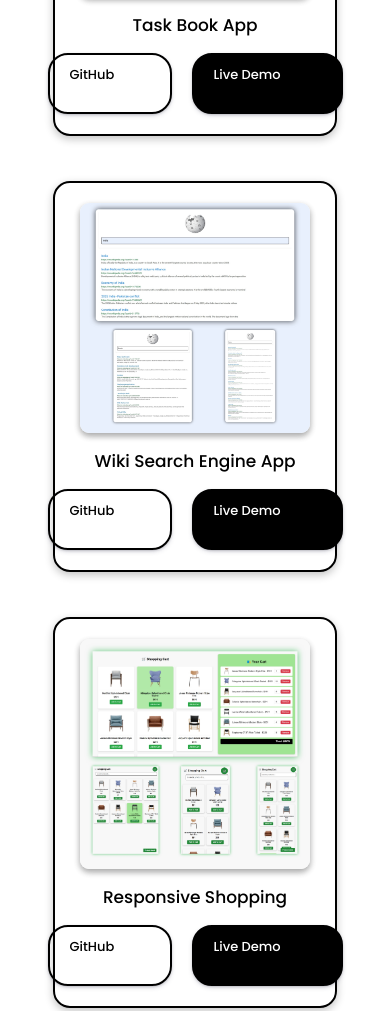
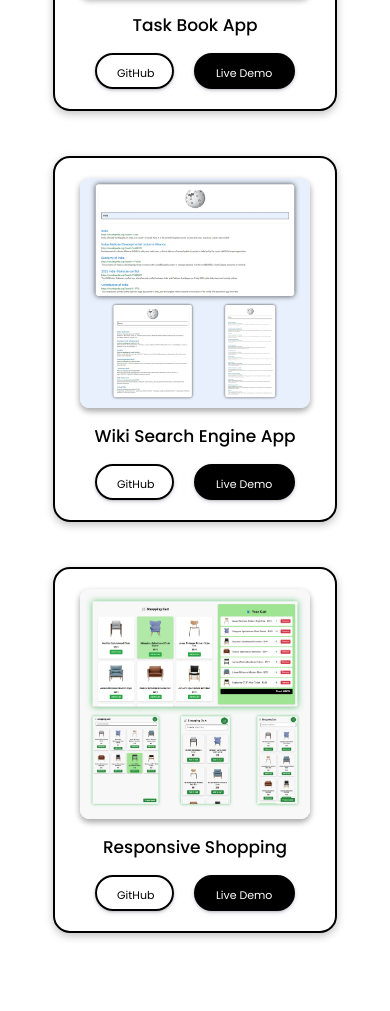
Before and after one commit to AnjaneyuluMedarapu/Portfolio, a plain HTML site: page index.html in a window 390 px wide. Shown: the part 3796-4807 px from the top of the page. Drawn offline with Linux system fonts and the light colour scheme.

Commit message:
font size updated for projects button

```diff
--- a/sec4.css
+++ b/sec4.css
@@ -57,16 +57,18 @@
 }
 
 #githubBtn{
-    width: 60px;
+    width: 50px;
     font-weight: 500;
-    font-size: 12px;
-    height: 17px;
+    font-size: 11px;
+    height: 15px;
+
+    text-align: center;
 }
 #livedemoBtn{
-    width: 62px;
+    width: 57px;
     font-weight: 500;
-    font-size: 12px;
-    height: 17px;
+    font-size: 11px;
+    height: 15px;
 }
 
 @media(max-width:1024px){
@@ -92,16 +94,16 @@
         font-weight: 500;
     }
      #githubBtn{
-        width: 103px;
-        font-weight: 500;
-        font-size: 19px;
-        height: 46px;
+        width: 49px;
+        font-weight: 400;
+        font-size: 15px;
+        height: 18px;
     }
     #livedemoBtn{
-        width: 140px;
-        font-weight: 500;
-        font-size: 19px;
-        height: 46px;
+        width: 78px;
+        font-weight: 400;
+        font-size: 15px;
+        height: 18px;
     }
 }
 
@@ -120,16 +122,16 @@
         font-weight: 500;
     }
     #githubBtn{
-        width: 80px;
-        font-weight: 500;
-        font-size: 13px;
-        height: 37px;
+        width: 35px;
+        font-weight: 400;
+        font-size: 11px;
+        height: 12px;
     }
     #livedemoBtn{
-        width: 107px;
-        font-weight: 500;
-        font-size: 13px;
-        height: 37px;
+        width: 57px;
+        font-weight: 400;
+        font-size: 11px;
+        height: 12px;
     }
 
 }
```
